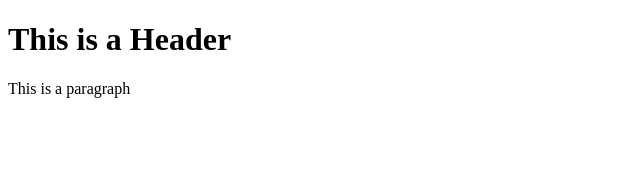
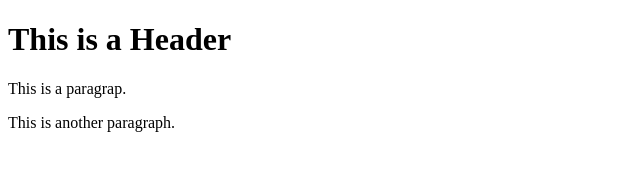
Before and after one commit to jennifermckee1212/git-test, a plain HTML site: page index.html in a window 1280 px wide. Shown: the whole page, without its empty margins (0-640 px from the left). Drawn offline with Linux system fonts and the light colour scheme.

Commit message:
Third commit

```diff
--- a/index.html
+++ b/index.html
@@ -2,6 +2,7 @@
 <html>
     <body>
         <h1> This is a Header </h1>
-        <p> This is a paragraph </p>
+        <p> This is a paragrap. </p>
+        <p> This is another paragraph. </p>
     </body>
 </html>
```
